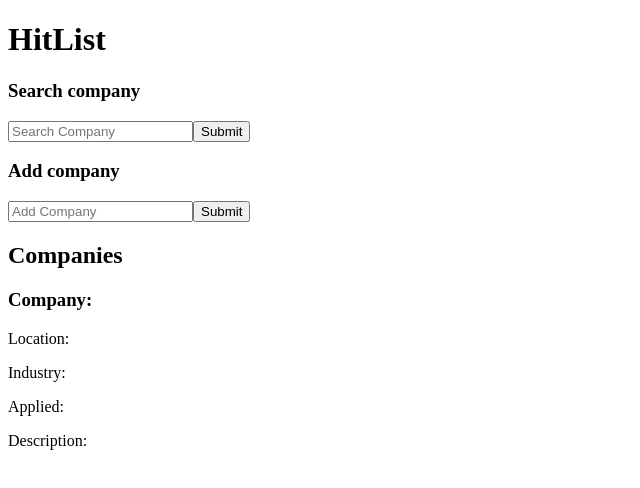
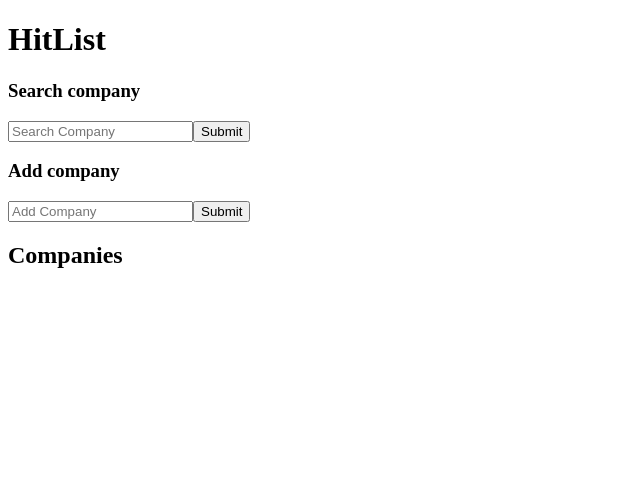
Before and after one commit to Kerlin-Augustin/mockHitlist, a React (Vite) app: page / in a window 1280 px wide. Shown: the top 488 px of the page, without its empty margins (0-640 px from the left). Built offline with nearby package versions, Linux system fonts and the light colour scheme; data requests are answered from the project's data file.

Commit message:
adding company

```diff
--- a/db.json
+++ b/db.json
@@ -1,12 +1,5 @@
 {
   "company": [
-    {
-      "id": "ab06",
-      "company": "sfdgfgsg",
-      "location": "",
-      "industry": "",
-      "applied": "",
-      "description": ""
-    }
+
   ]
 }
--- a/src/App.jsx
+++ b/src/App.jsx
@@ -1,4 +1,4 @@
-import { useState } from 'react'
+import { useState, useEffect } from 'react'
 import axios from 'axios'
 import Company from './components/Company'
 
@@ -9,6 +9,7 @@ function App() {
   const [addIndustry, setAddIndustry] = useState('')
   const [addApplied, setAddApplied] = useState('')
   const [addDescription, setAddDescription] = useState('')
+  const [companyList, setCompanyList] = useState([])
 
   const url = 'http://localhost:3001/company'
 
@@ -26,9 +27,28 @@ function App() {
     axios
       .post(url, addedCompanyResource)
       .then(response => {
-        console.log(response.data)
+        console.log([response.data])
+        setCompanyList([response.data])
       })
   }
+
+  useEffect(() => {
+    axios
+      .get(url)
+      .then(response => {
+        setCompanyList(response.data || [])
+      })
+  }, [])
+
+  const allCompany = companyList?.map(company => (
+    <Company
+      key={company.id}
+      company={company.company}
+      location={company.location}
+      industry={company.industry}
+      applied={company.applied}
+      description={company.description} />
+  )) || null
 
   const handleSearchSubmit = (e) => {
     e.preventDefault()
@@ -54,7 +74,7 @@ function App() {
         </>
       </div>
       <h2>Companies</h2>
-      <Company />
+      {allCompany}
     </>
   )
 }
```
